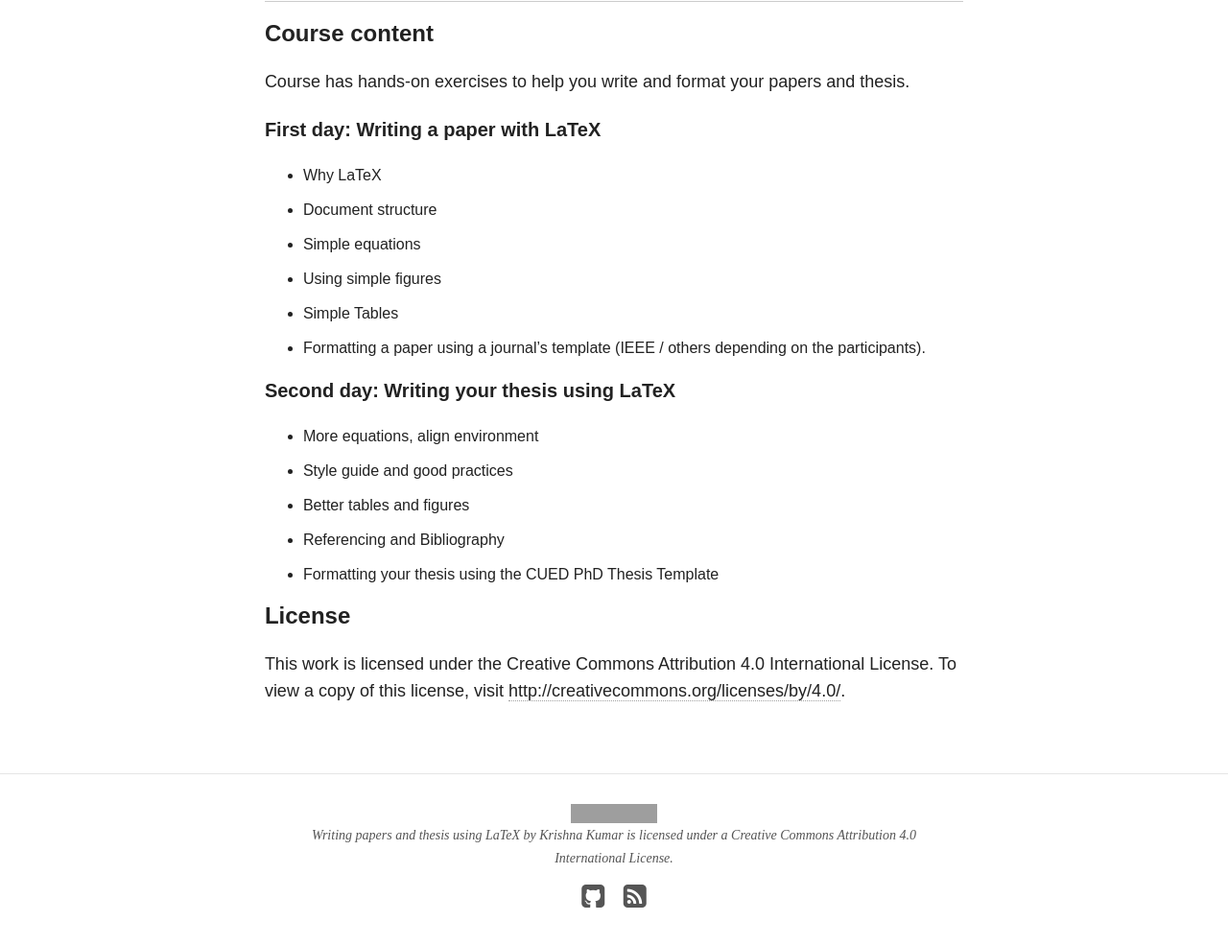
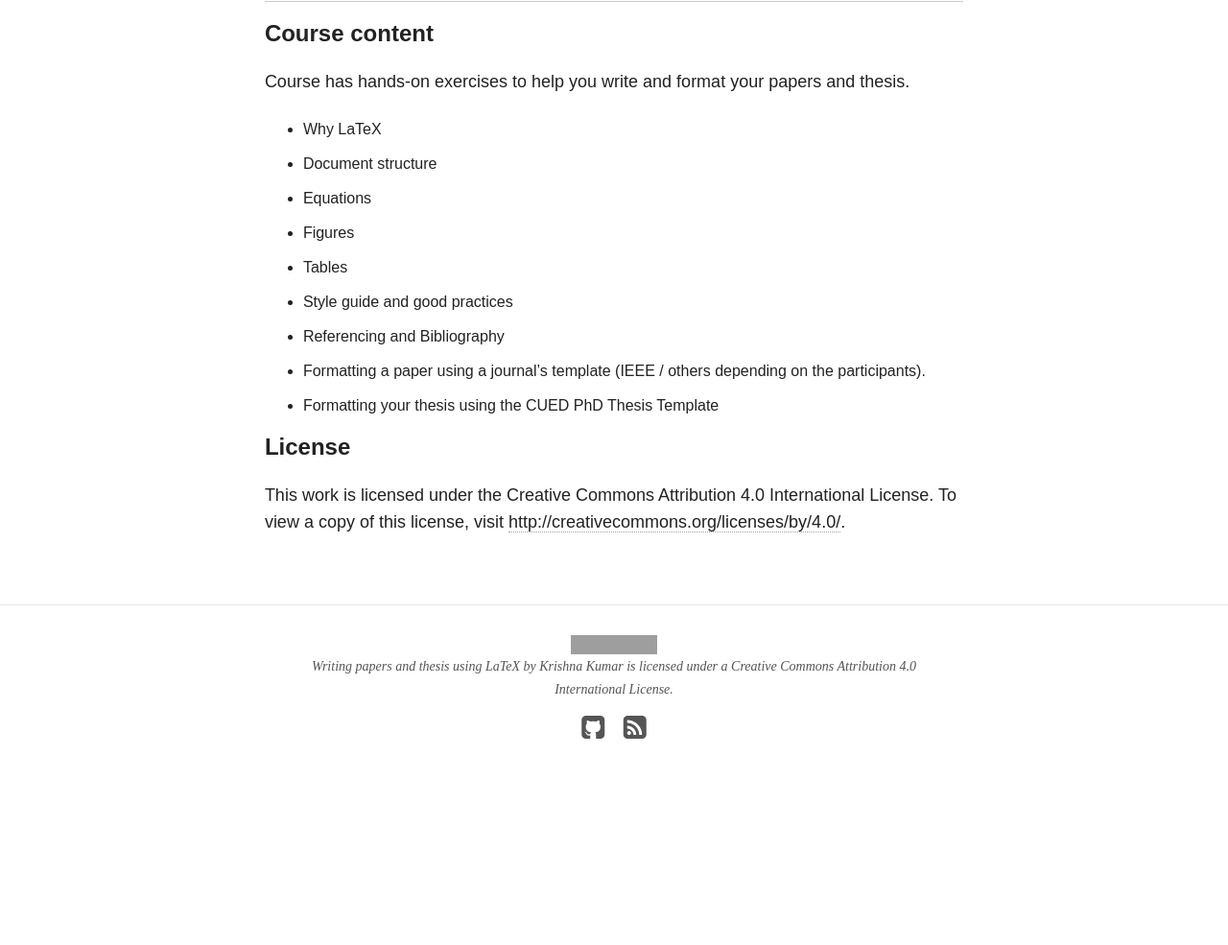
Before and after one commit to kks32-courses/latex, a Jekyll site: the page built from about/index.md, in a window 1280 px wide and 1366 px high. Shown: the part 320-1305 px from the top of the window at 96% size. Built offline with Jekyll 4.4.1, drawn with Linux system fonts in a browser that asks for light colours; nearby versions of some CDN libraries; grey boxes are pictures that could not be loaded.

Commit message:
Update to course content

```diff
--- a/about/index.md
+++ b/about/index.md
@@ -7,25 +7,19 @@ modified: 2014-08-08T19:44:38.564948-04:00
 
 
 ----------------------------------------------------------------------------------
+
 ## Course content
 
 Course has hands-on exercises to help you write and format your papers and thesis.
 
-###  First day: Writing a paper with LaTeX
-
 *    Why LaTeX
 *    Document structure
-*    Simple equations
-*    Using simple figures
-*    Simple Tables
+*    Equations
+*    Figures
+*    Tables
+*    Style guide and good practices
+*    Referencing and Bibliography
 *    Formatting a paper using a journal's template (IEEE / others depending on the participants).
-
-###   Second day: Writing your thesis using LaTeX
-
-*    More equations, align environment
-*    Style guide and good practices
-*    Better tables and figures
-*    Referencing and Bibliography
 *    Formatting your thesis using the CUED PhD Thesis Template
 
 ## License
```
